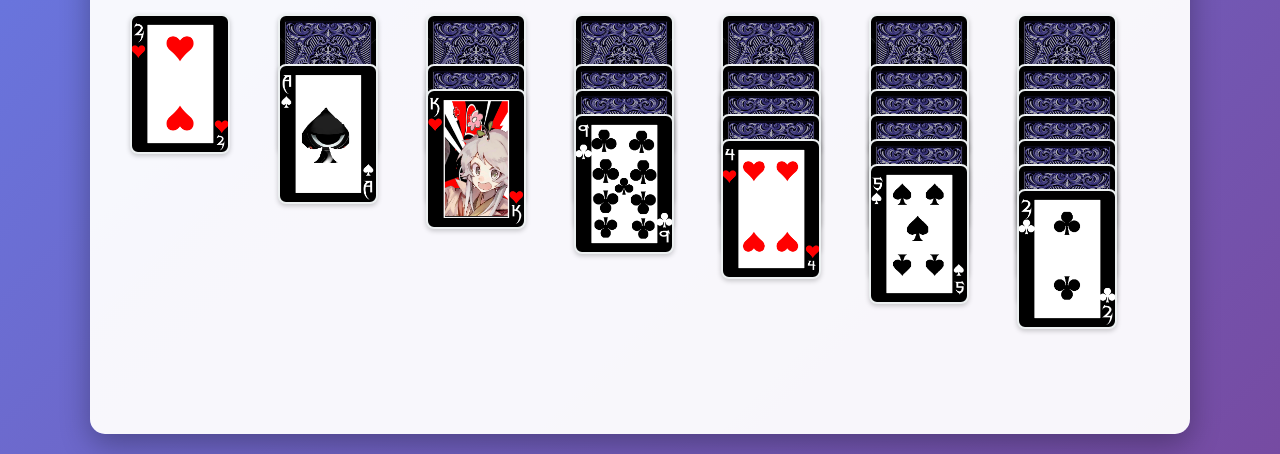
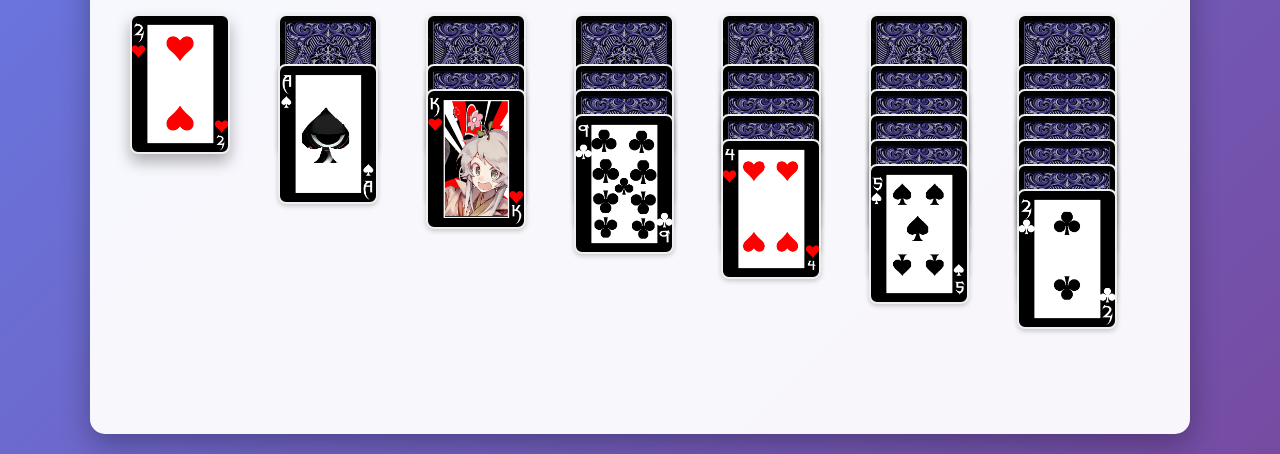
Before and after one commit to SenriAsh/Solitario, a plain HTML site: page index.html in a window 1280 px wide. In both pictures the pointer is over the element 180 px from the left and 481 px from the top of the page. Shown: the part 397-851 px from the top of the page. Drawn offline with Linux system fonts and the light colour scheme.

Commit message:
Update solitario.css
Función de hover agregado a las cartas

```diff
--- a/solitario.css
+++ b/solitario.css
@@ -144,7 +144,7 @@ button:hover {
     height: 140px;
     border-radius: 8px;
     position: absolute;
-    transition: all 0.3s ease;
+    transition: transform 0.2s ease, box-shadow 0.2s ease;
     cursor: pointer;
     box-shadow: 0 2px 5px rgba(0, 0, 0, 0.2);
     background-size: cover;
@@ -171,6 +171,11 @@ button:hover {
     justify-content: space-between;
     padding: 10px;
     font-weight: bold;
+}
+
+.card.card-face-up:hover {
+  box-shadow: 0 8px 15px rgba(0, 0, 0, 0.3);
+  cursor: pointer;
 }
 
 .card-value {
```
